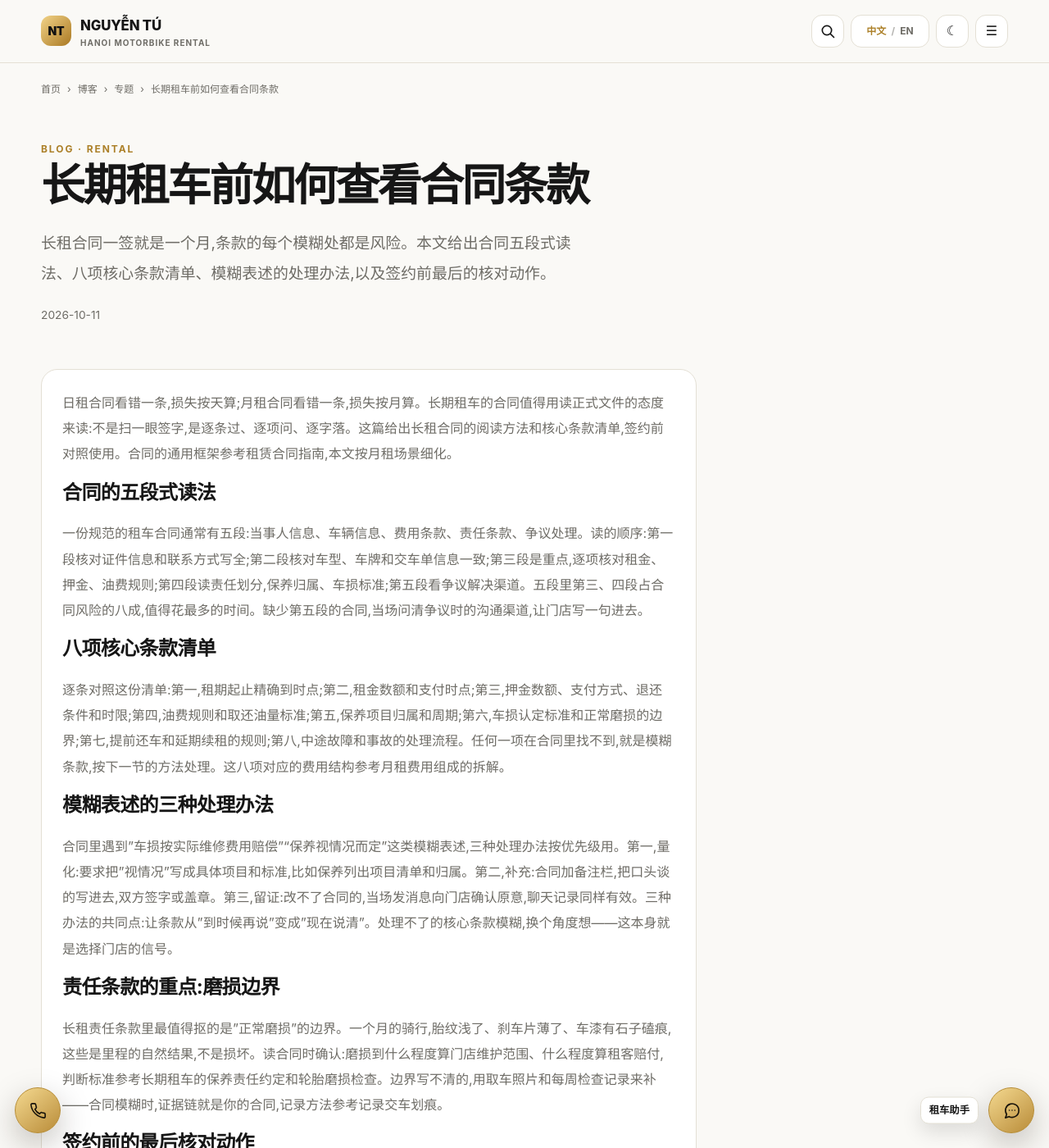
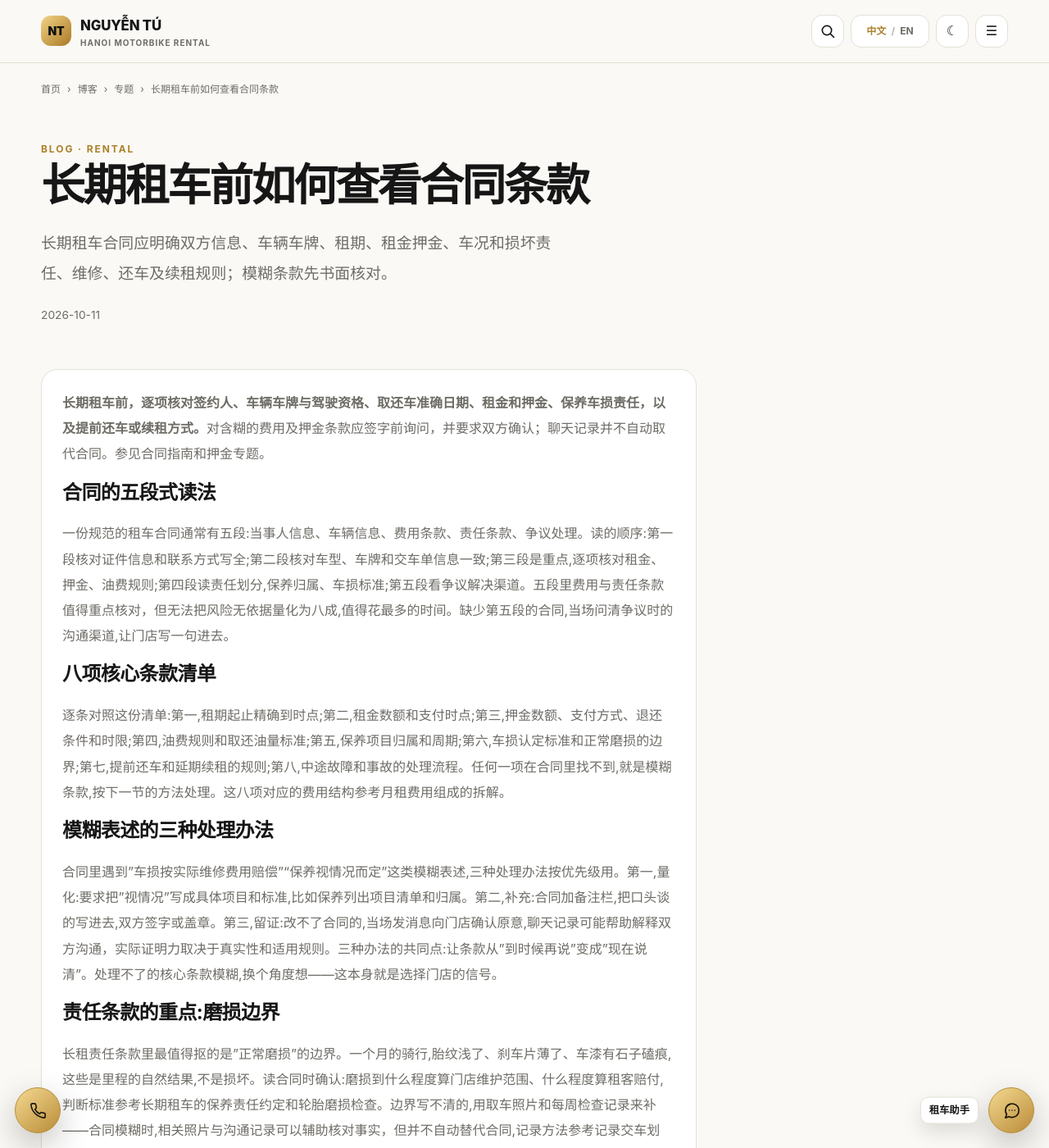
Before and after one commit to thuexemayhanoi/china, a Jekyll site: the page built from _posts/2026-10-11-hanoi-rental-longterm-17.md, in a window 1280 px wide and 1400 px high. Shown: the whole window at 82% size. Built offline with Jekyll 4.4.1, drawn with Linux system fonts in a browser that asks for light colours.

Commit message:
seo(china): correct answer-first P2 article longterm-17

```diff
--- a/_posts/2026-10-11-hanoi-rental-longterm-17.md
+++ b/_posts/2026-10-11-hanoi-rental-longterm-17.md
@@ -5,18 +5,19 @@ topic: "rental"
 subtopic: "monthly"
 permalink: "/blog/hanoi-rental-longterm-17/"
 title: "长期租车前如何查看合同条款"
-description: "长租合同一签就是一个月,条款的每个模糊处都是风险。本文给出合同五段式读法、八项核心条款清单、模糊表述的处理办法,以及签约前最后的核对动作。"
+description: "长期租车合同应明确双方信息、车辆车牌、租期、租金押金、车况和损坏责任、维修、还车及续租规则；模糊条款先书面核对。"
+last_modified_at: "2026-10-12"
 primary_keyword: "河内摩托车月租"
 date: "2026-10-11 17:37:50 +0700"
 seo_silo: "rental/monthly"
 breadcrumbs: [{"label": "博客", "href": "/blog/"}, {"label": "专题", "href": "/topics/rental/monthly/"}, {"label": "长期租车前如何查看合同条款"}]
 publication_method: "automated_qa"
 ---
-日租合同看错一条,损失按天算;月租合同看错一条,损失按月算。长期租车的合同值得用读正式文件的态度来读:不是扫一眼签字,是逐条过、逐项问、逐字落。这篇给出长租合同的阅读方法和核心条款清单,签约前对照使用。合同的通用框架参考[租赁合同指南](/topics/guides/contracts/),本文按月租场景细化。
+**长期租车前，逐项核对签约人、车辆车牌与驾驶资格、取还车准确日期、租金和押金、保养车损责任，以及提前还车或续租方式。**对含糊的费用及押金条款应签字前询问，并要求双方确认；聊天记录并不自动取代合同。参见[合同指南](/topics/guides/contracts/)和[押金专题](/topics/pricing/deposits/)。
 
 ## 合同的五段式读法
 
-一份规范的租车合同通常有五段:当事人信息、车辆信息、费用条款、责任条款、争议处理。读的顺序:第一段核对证件信息和联系方式写全;第二段核对车型、车牌和交车单信息一致;第三段是重点,逐项核对租金、押金、油费规则;第四段读责任划分,保养归属、车损标准;第五段看争议解决渠道。五段里第三、四段占合同风险的八成,值得花最多的时间。缺少第五段的合同,当场问清争议时的沟通渠道,让门店写一句进去。
+一份规范的租车合同通常有五段:当事人信息、车辆信息、费用条款、责任条款、争议处理。读的顺序:第一段核对证件信息和联系方式写全;第二段核对车型、车牌和交车单信息一致;第三段是重点,逐项核对租金、押金、油费规则;第四段读责任划分,保养归属、车损标准;第五段看争议解决渠道。五段里费用与责任条款值得重点核对，但无法把风险无依据量化为八成,值得花最多的时间。缺少第五段的合同,当场问清争议时的沟通渠道,让门店写一句进去。
 
 ## 八项核心条款清单
 
@@ -24,11 +25,11 @@ publication_method: "automated_qa"
 
 ## 模糊表述的三种处理办法
 
-合同里遇到"车损按实际维修费用赔偿""保养视情况而定"这类模糊表述,三种处理办法按优先级用。第一,量化:要求把"视情况"写成具体项目和标准,比如保养列出项目清单和归属。第二,补充:合同加备注栏,把口头谈的写进去,双方签字或盖章。第三,留证:改不了合同的,当场发消息向门店确认原意,聊天记录同样有效。三种办法的共同点:让条款从"到时候再说"变成"现在说清"。处理不了的核心条款模糊,换个角度想——这本身就是选择门店的信号。
+合同里遇到"车损按实际维修费用赔偿""保养视情况而定"这类模糊表述,三种处理办法按优先级用。第一,量化:要求把"视情况"写成具体项目和标准,比如保养列出项目清单和归属。第二,补充:合同加备注栏,把口头谈的写进去,双方签字或盖章。第三,留证:改不了合同的,当场发消息向门店确认原意,聊天记录可能帮助解释双方沟通，实际证明力取决于真实性和适用规则。三种办法的共同点:让条款从"到时候再说"变成"现在说清"。处理不了的核心条款模糊,换个角度想——这本身就是选择门店的信号。
 
 ## 责任条款的重点:磨损边界
 
-长租责任条款里最值得抠的是"正常磨损"的边界。一个月的骑行,胎纹浅了、刹车片薄了、车漆有石子磕痕,这些是里程的自然结果,不是损坏。读合同时确认:磨损到什么程度算门店维护范围、什么程度算租客赔付,判断标准参考[长期租车的保养责任约定](/topics/guides/maintenance/)和[轮胎磨损检查](/blog/hanoi-rental-longterm-08/)。边界写不清的,用取车照片和每周检查记录来补——合同模糊时,证据链就是你的合同,记录方法参考[记录交车划痕](/blog/hanoi-rental-scooters-18/)。
+长租责任条款里最值得抠的是"正常磨损"的边界。一个月的骑行,胎纹浅了、刹车片薄了、车漆有石子磕痕,这些是里程的自然结果,不是损坏。读合同时确认:磨损到什么程度算门店维护范围、什么程度算租客赔付,判断标准参考[长期租车的保养责任约定](/topics/guides/maintenance/)和[轮胎磨损检查](/blog/hanoi-rental-longterm-08/)。边界写不清的,用取车照片和每周检查记录来补——合同模糊时,相关照片与沟通记录可以辅助核对事实，但并不自动替代合同,记录方法参考[记录交车划痕](/blog/hanoi-rental-scooters-18/)。
 
 ## 签约前的最后核对动作
 
```
